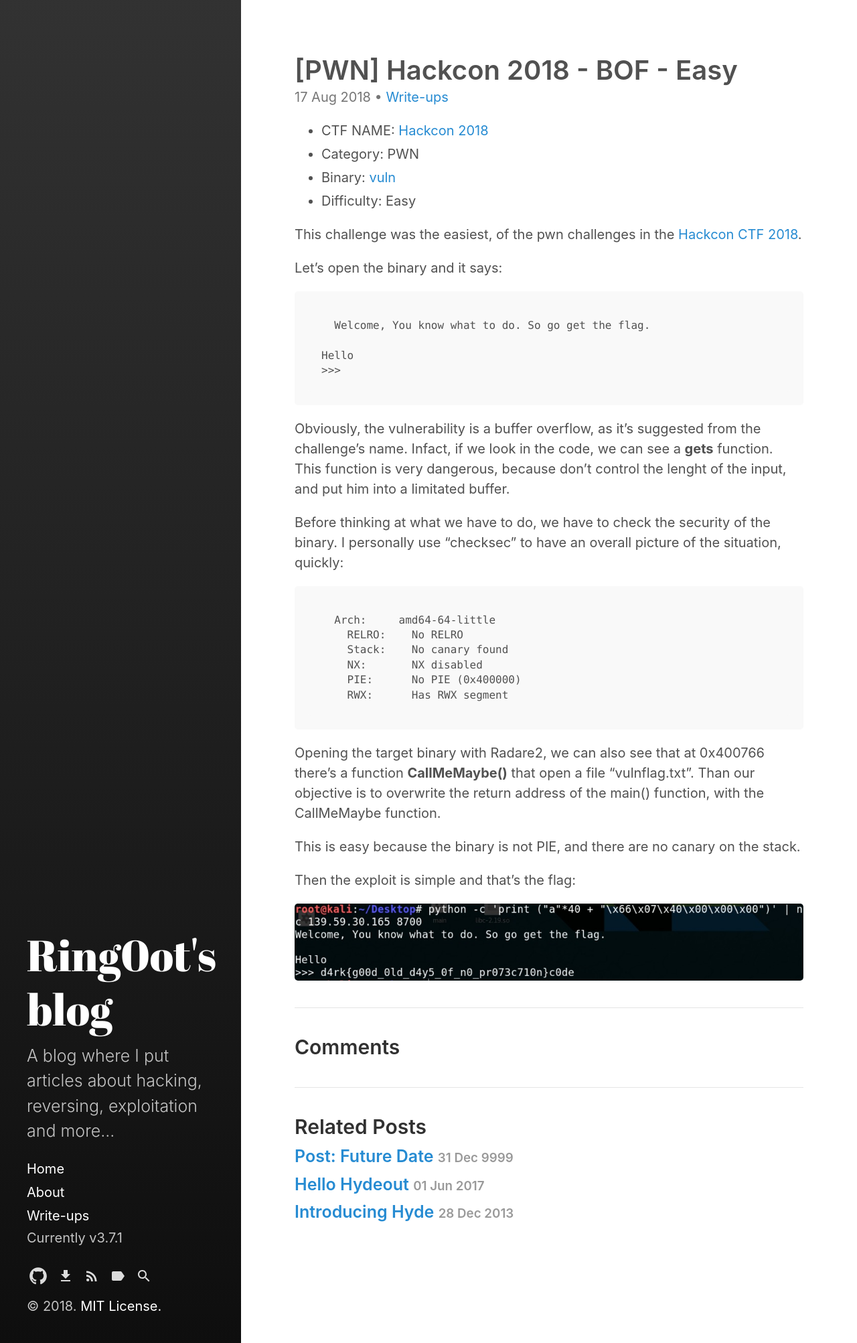
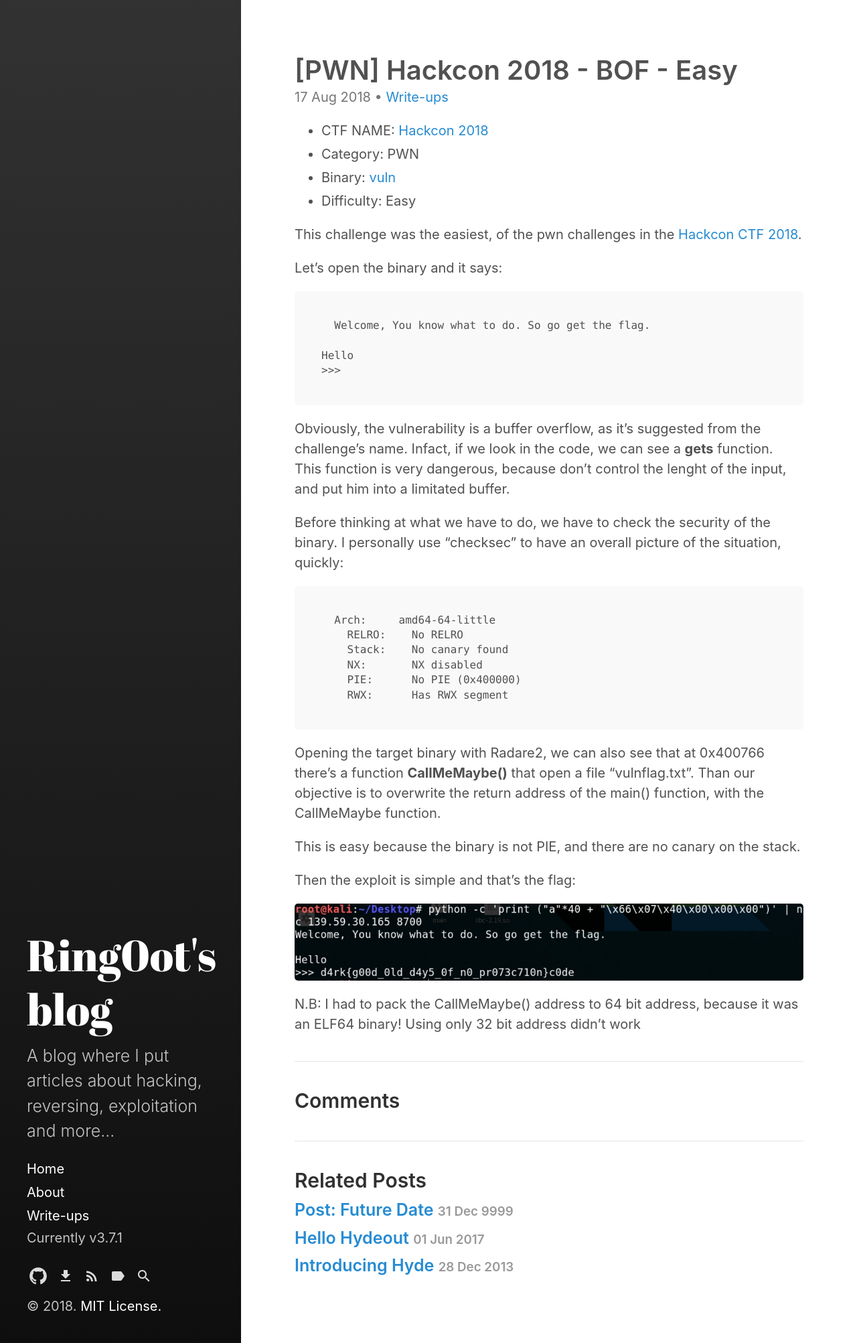
Before and after one commit to Maff1t/Maff1t.github.io, a Jekyll site: the page built from _posts/2018-08-17-Hackcon-2018-BOF.md, in a window 1280 px wide. Shown: the whole page at 67% size. Built offline with Jekyll 4.4.1, drawn with Linux system fonts in a browser that asks for light colours.

Commit message:
Update 2018-08-17-Hackcon-2018-BOF.md

```diff
--- a/_posts/2018-08-17-Hackcon-2018-BOF.md
+++ b/_posts/2018-08-17-Hackcon-2018-BOF.md
@@ -39,3 +39,5 @@ This is easy because the binary is not PIE, and there are no canary on the stack
 Then the exploit is simple and that's the flag:
 
 ![placeholder](https://ring0ot.github.io/images/hackcon2018-bof-flag.jpg)
+
+N.B: I had to pack the CallMeMaybe() address to 64 bit address, because it was an ELF64 binary! Using only 32 bit address didn't work
```
